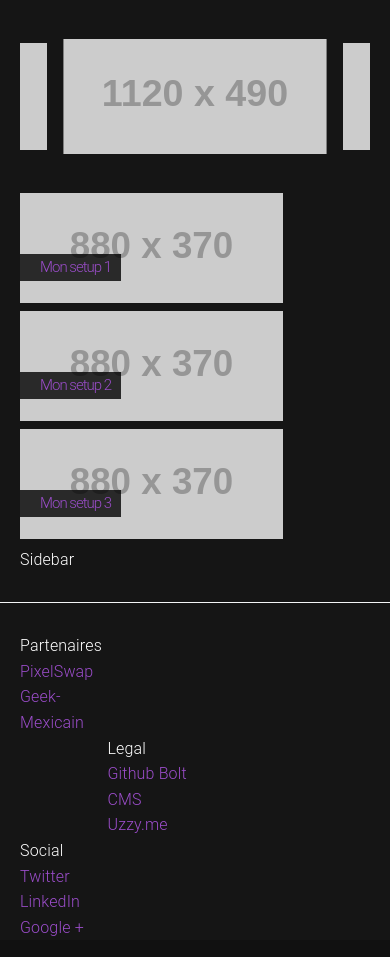
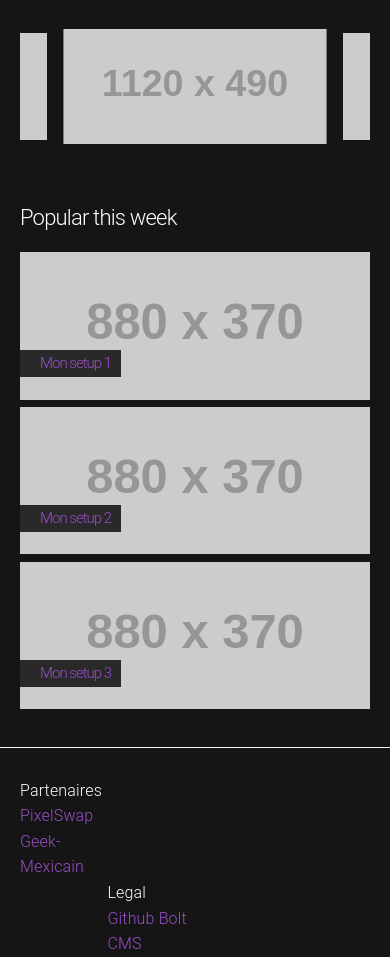
Before and after one commit to Mikescops/mysetup, a PHP site: page / in a window 390 px wide. Shown: the part 70-1027 px from the top of the page. Run offline with PHP 8.4, Linux system fonts and the light colour scheme; some libraries are stand-ins or nearby versions.

Commit message:
Fix tablet + mobile view

```diff
--- a/static_html/css/style.css
+++ b/static_html/css/style.css
@@ -43,11 +43,11 @@
 }
 
 .sitecontainer{
-	margin-top: 100px;
+	margin-top: 90px;
 }
 
 .maincontainer{
-	margin-top: 30px;
+	margin-top: 50px;
 /*	border-radius: 6px;
 	border: solid 1px #FFF;*/
 }
@@ -185,3 +185,20 @@
 .right-nav ul > li:hover ul li{
 	height: 35px;
 }
+
+
+/* Smaller than mobile screen */
+@media (max-width: 40.0rem) {
+
+}
+
+/* Smaller than tablet screen */
+@media (max-width: 880px) {
+	.row .column.column-75 {
+	    flex: 0 0 100%;
+	    max-width: 100%;
+	}
+	.row .column.column-25.sidebar {
+	    display: none;
+	}
+}
--- a/static_html/index.html
+++ b/static_html/index.html
@@ -86,6 +86,8 @@
 			<div class="row">
 				<div class="column column-75">
 
+					<h4>Popular this week</h4>
+
 					<div class="fullitem">
 						<img src="http://placehold.it/880x370?text=Setup%20Image">
 						<h2 class="item-title"><a href="#">Mon setup 1</a></h2>
@@ -102,7 +104,17 @@
 					</div>
 
 				</div>
-				<div class="column column-25">Sidebar</div>
+				<div class="column column-25 sidebar">
+
+					<h4>Nos réseaux sociaux</h4>
+
+					<div class="social-networks">
+						<a href="#" class="button button-clear"><i class="fa fa-facebook fa-2x"></i></a>
+						<a href="#" class="button button-clear"><i class="fa fa-twitter fa-2x"></i></a>
+						<a href="#" class="button button-clear"><i class="fa fa-youtube fa-2x"></i></a>
+					</div>
+
+				</div>
 			</div>
 
 		</div>
```
